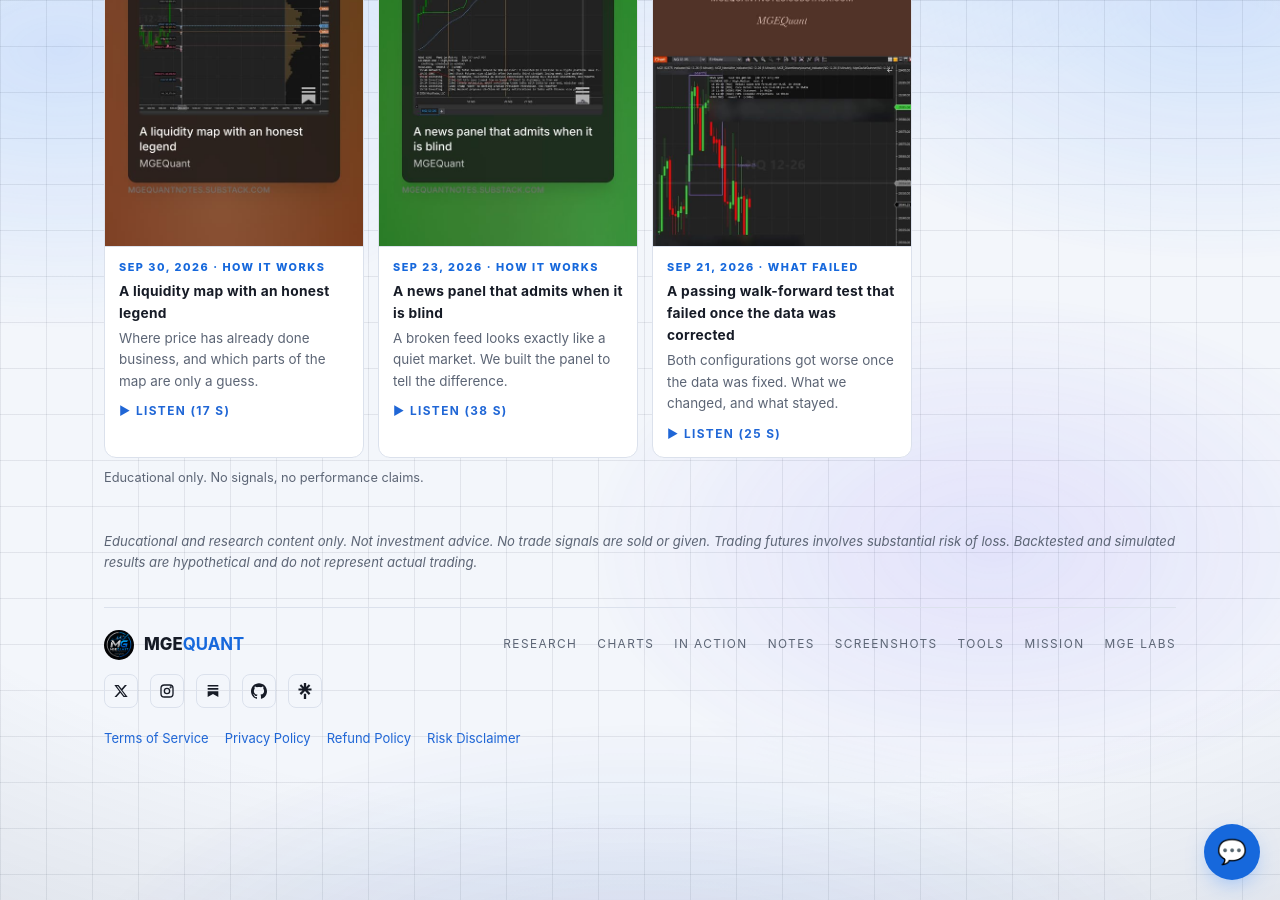
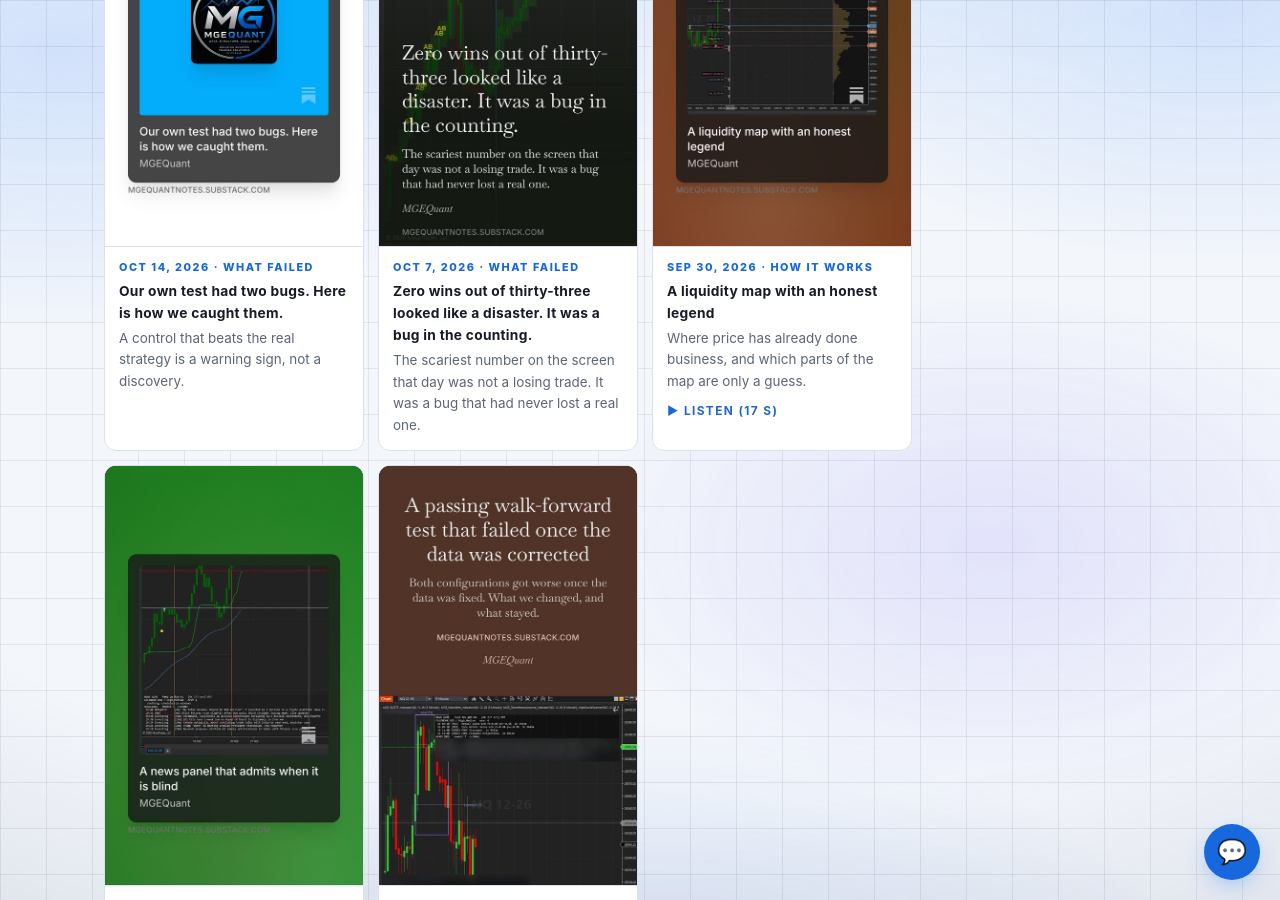
Before and after one commit to MGEQuant/MGEQuant, a Jekyll site: the page in-action.html, which Jekyll copies as it is, in a window 1280 px wide and 900 px high, scrolled down 1693 px. Built offline with Jekyll 4.4.1, drawn with Linux system fonts in a browser that asks for light colours.

Commit message:
Notes: cards for the Oct 7 and Oct 14 issues
Co-Authored-By: Claude Opus 5.5 <noreply@anthropic.com>

```diff
--- a/in-action.html
+++ b/in-action.html
@@ -476,6 +476,22 @@
       </div>
       <div class="notes">
         <article class="panel hov note">
+          <a class="cover" href="https://mgequantnotes.substack.com/p/our-own-test-had-two-bugs-here-is" target="_blank" rel="noopener"><img src="assets/img/notes/2026-10-14-two-bugs.jpg" alt="Story card: Our own test had two bugs. Here is how we caught them." loading="lazy" width="540" height="960"></a>
+          <div class="note-body">
+            <time datetime="2026-10-14">Oct 14, 2026 &middot; What failed</time>
+            <a class="b-link" href="https://mgequantnotes.substack.com/p/our-own-test-had-two-bugs-here-is" target="_blank" rel="noopener"><b>Our own test had two bugs. Here is how we caught them.</b></a>
+            A control that beats the real strategy is a warning sign, not a discovery.
+          </div>
+        </article>
+        <article class="panel hov note">
+          <a class="cover" href="https://mgequantnotes.substack.com/p/zero-wins-out-of-thirty-three-looked" target="_blank" rel="noopener"><img src="assets/img/notes/2026-10-07-zero-wins.jpg" alt="Story card: Zero wins out of thirty-three looked like a disaster, over an NQ chart with the trade-management labels" loading="lazy" width="540" height="960"></a>
+          <div class="note-body">
+            <time datetime="2026-10-07">Oct 7, 2026 &middot; What failed</time>
+            <a class="b-link" href="https://mgequantnotes.substack.com/p/zero-wins-out-of-thirty-three-looked" target="_blank" rel="noopener"><b>Zero wins out of thirty-three looked like a disaster. It was a bug in the counting.</b></a>
+            The scariest number on the screen that day was not a losing trade. It was a bug that had never lost a real one.
+          </div>
+        </article>
+        <article class="panel hov note">
           <a class="cover" href="https://mgequantnotes.substack.com/p/a-liquidity-map-with-an-honest-legend" target="_blank" rel="noopener"><img src="assets/img/notes/2026-09-30-liquidity-heatmap.jpg" alt="Story card: A liquidity map with an honest legend, with the Liquidity Heatmap sweeps, VWAP and HVN readout on an NQ chart" loading="lazy" width="540" height="960"></a>
           <div class="note-body">
             <time datetime="2026-09-30">Sep 30, 2026 &middot; How it works</time>
```
Also changed, not shown: assets/img/notes/2026-10-07-zero-wins.jpg (added), assets/img/notes/2026-10-14-two-bugs.jpg (added).
